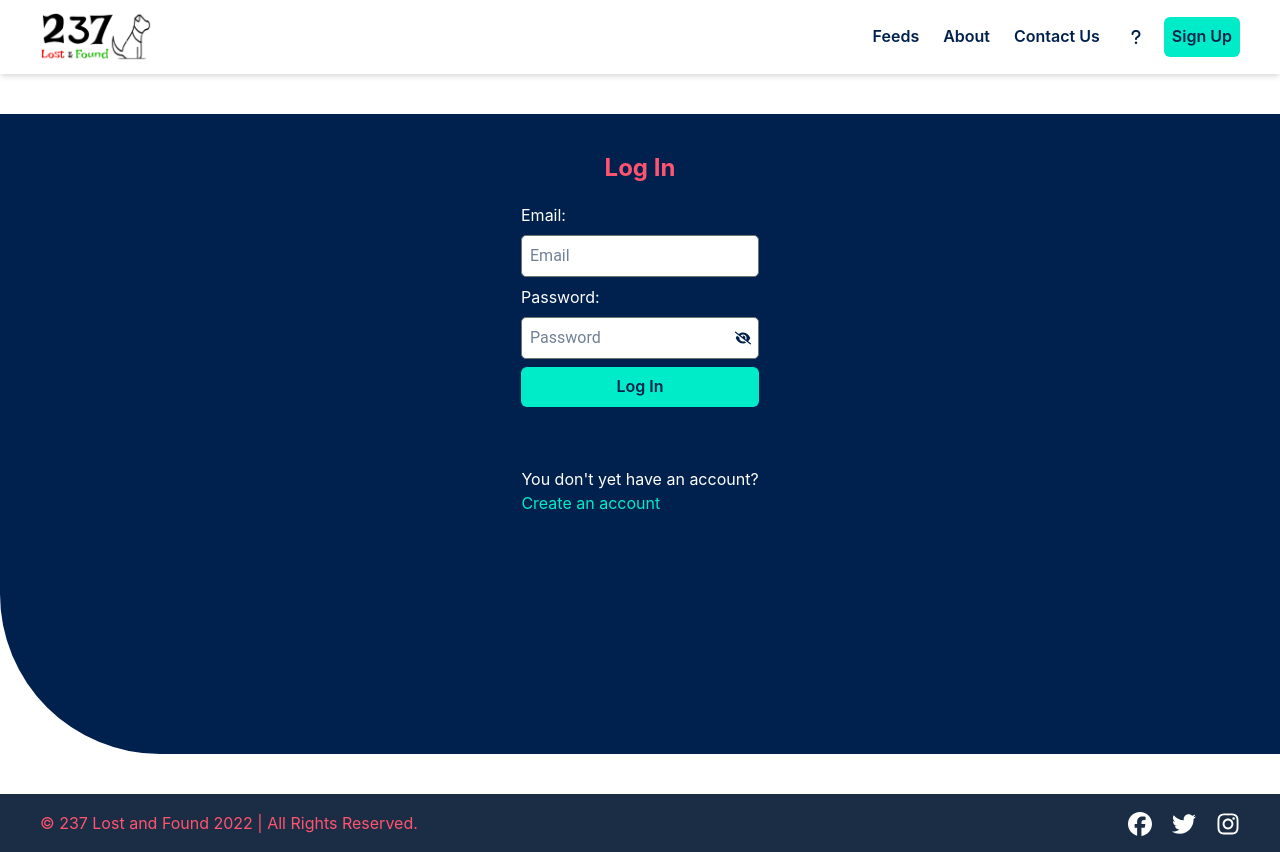
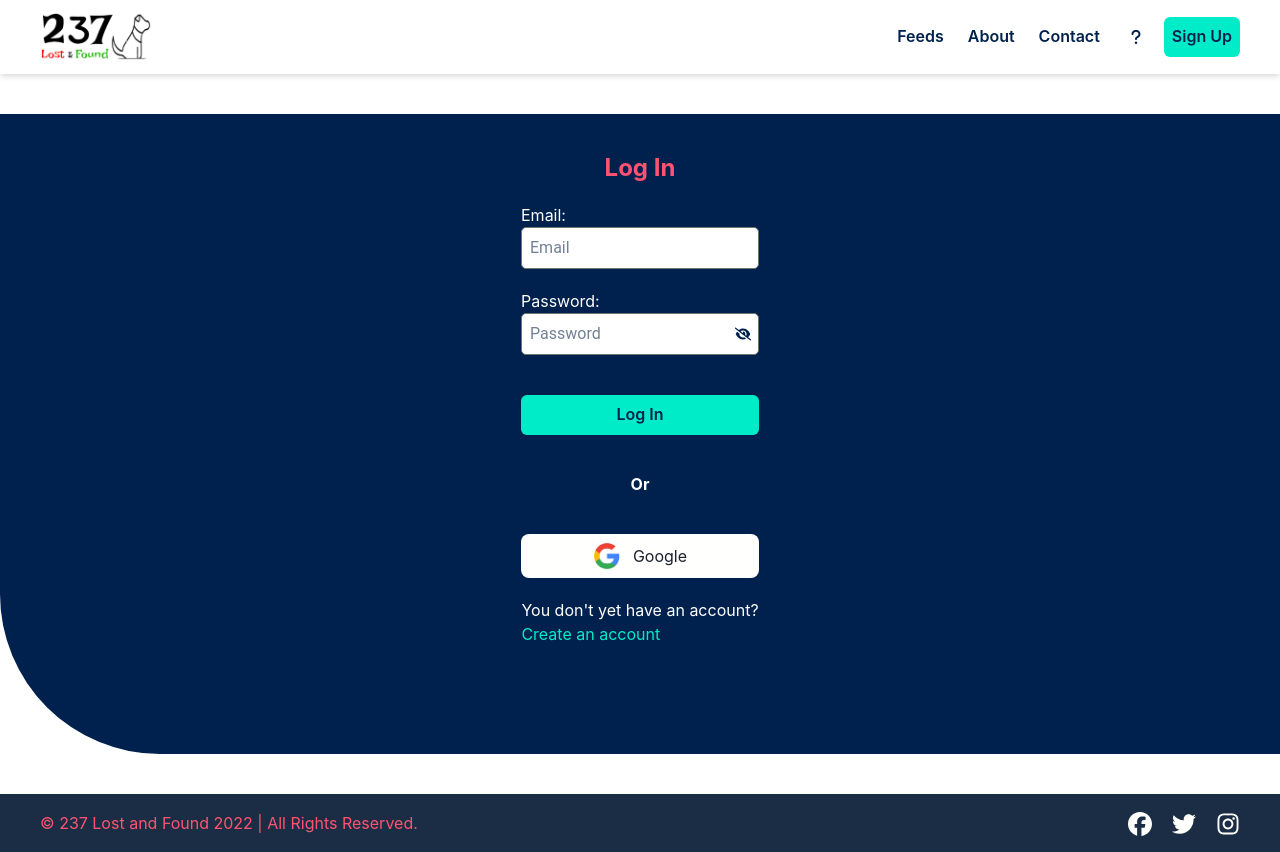
Before and after one commit to Chenwi32/237_lost_and_found, a Next.js app: page /login in a window 1280 px wide. Built offline with nearby package versions, Linux system fonts and the light colour scheme; no server answers.

Commit message:
fixed the log in page

```diff
--- a/components/Navigation.jsx
+++ b/components/Navigation.jsx
@@ -130,7 +130,7 @@ export default function Header() {
                 p={isLargerThan700 ? 2 : 1}
                 fontSize={isLargerThan700 ? "initial" : "0.8rem"}
               >
-                Contact Us
+                Contact
               </Button>
             </Link>
 
@@ -161,13 +161,14 @@ export default function Header() {
                     _hover={{
                       bg: "brand.400",
                     }}
+
                   >
                     {userCha}
                   </MenuButton>
 
-                  <MenuList p={0} minW={'unset'} w={100} >
+                  <MenuList p={0} minW={'unset'} w={'fit-content'} >
                     <MenuGroup>
-                      <MenuItem  onClick={onOpen}>Log Out</MenuItem>
+                      <MenuItem fontSize={'1.1rem'}  onClick={onOpen}>Log Out</MenuItem>
                       </MenuGroup>
                    </MenuList>
 
--- a/pages/login.jsx
+++ b/pages/login.jsx
@@ -6,17 +6,20 @@ import {
   Heading,
   HStack,
   Icon,
+  Image,
   Text,
   useMediaQuery,
   VStack,
 } from "@chakra-ui/react";
 import { faEye, faEyeSlash } from "@fortawesome/free-solid-svg-icons";
 import { FontAwesomeIcon } from "@fortawesome/react-fontawesome";
+import { GoogleAuthProvider, signInWithPopup } from "firebase/auth";
 import Link from "next/link";
 import { useRouter } from "next/router";
 import { useState } from "react";
 import { FormProvider, useForm } from "react-hook-form";
 import { useAuth } from "../components/authcontprov";
+import { auth } from "../firebase";
 
 const LogIn = () => {
 
@@ -47,6 +50,33 @@ const router = useRouter();
   };
 
 
+  const provider = new GoogleAuthProvider();
+
+  /* Google auth */
+
+  const signInWthGoogle = () => {
+    signInWithPopup(auth, provider)
+      .then((result) => {
+        // This gives you a Google Access Token. You can use it to access the Google API.
+        const credential = GoogleAuthProvider.credentialFromResult(result);
+        const token = credential?.accessToken;
+        // The signed-in user info.
+        const user = result.user;
+        console.log({ credential, token, user });
+      })
+      .catch((error) => {
+        // Handle Errors here.
+        const errorCode = error.code;
+        const errorMessage = error.message;
+        // The email of the user's account used.
+        const email = error.email;
+        // The AuthCredential type that was used.
+        const credential = GoogleAuthProvider.credentialFromError(error);
+        console.log({ errorCode, errorMessage, email, credential });
+      });
+  };
+
+
 
   return (
     <Container
@@ -57,7 +87,6 @@ const router = useRouter();
       bg={"brand.400"}
       mb={10}
       borderBottomLeftRadius={isLargerThan700 ? "10rem" : "5rem"}
-
       p={5}
     >
       <Flex
@@ -74,8 +103,8 @@ const router = useRouter();
 
         <FormProvider {...methods}>
           <form action="" onSubmit={handleSubmit(onSubmit)}>
-            <VStack w={"100%"} alignItems={"center"}>
-              <VStack alignItems={"flex-start"}>
+            <Flex flexDirection={"column"} w={"100%"} alignItems={"center"}>
+              <Flex flexDirection={"column"} alignItems={"flex-start"} mb={5}>
                 <Text color="brand.600">Email:</Text>
                 <input
                   {...register("email", { required: "Email is required" })}
@@ -95,9 +124,9 @@ const router = useRouter();
                     <small>{errors.email.message}</small>{" "}
                   </Text>
                 )}
-              </VStack>
+              </Flex>
 
-              <VStack alignItems={"flex-start"}>
+              <Flex flexDirection={"column"} alignItems={"flex-start"} mb={10}>
                 <Text color="brand.600">Password:</Text>
 
                 <Flex gap={0} p={0} h="fit-content">
@@ -144,9 +173,7 @@ const router = useRouter();
                     <small>{errors.password.message}</small>{" "}
                   </Text>
                 )}
-              </VStack>
-
-
+              </Flex>
 
               <Button
                 bg="brand.100"
@@ -161,13 +188,37 @@ const router = useRouter();
               >
                 Log In
               </Button>
-            </VStack>
+
+              <Heading color={"brand.600"}  fontSize={"1rem"}>
+                Or
+              </Heading>
+
+              <Flex
+                w={"100%"}
+                justifyContent={"center"}
+                cursor="pointer"
+                borderRadius="lg"
+                bg={"brand.600"}
+                onClick={signInWthGoogle}
+                mt={10}
+                gap={3}
+                alignItems={"center"}
+                p={"0.5rem"}
+              >
+                <Image w={7} h={7} alt="google" src="/images/google.png" />
+                <Text>Google</Text>
+              </Flex>
+            </Flex>
           </form>
         </FormProvider>
 
-        <Text mt={5}  color={'brand.600'}>
+        <Text mt={5} color={"brand.600"}>
           You don't yet have an account?
-          <Link href='/signup'><Text cursor={'pointer'} color={'brand.100'}>Create an account</Text></Link>
+          <Link href="/signup">
+            <Text cursor={"pointer"} color={"brand.100"}>
+              Create an account
+            </Text>
+          </Link>
         </Text>
       </Flex>
     </Container>
```
